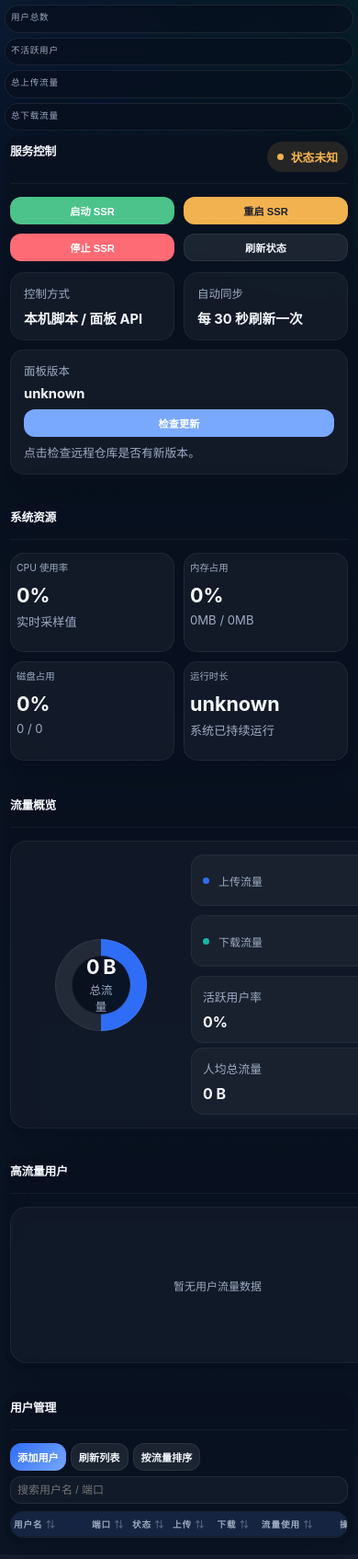
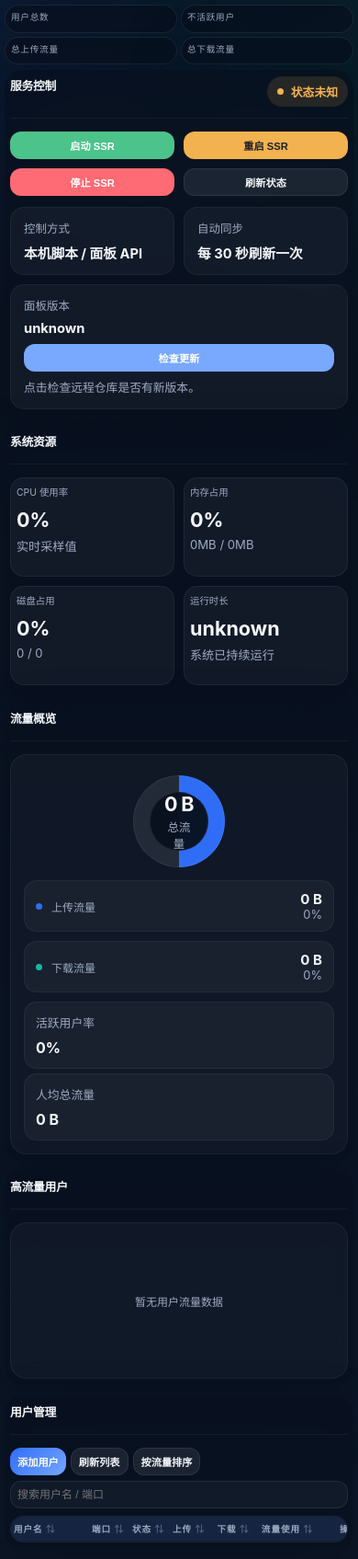
Before and after one commit to Elegying/SSR_Panel, a Flask app: template templates/index.html in a window 390 px wide; the page is wider, and only the part inside the window is pictured. Shown: the part 84-1779 px from the top of that part at 92% size. Run offline with Flask 3, Linux system fonts and the light colour scheme; the template is opened without the code that fills it, so the values that code supplies are empty.

Commit message:
fix: 修复流量概览/用户管理/高流量用户手机端溢出
根本原因：文件内第二段无媒体查询的桌面样式位于第一段
@media 块之后，将移动端媒体查询全部覆盖，具体问题：
- insights-grid 第二列 minmax(320px,...) 在360px屏上把
  流量概览列压成15px，内容大量水平溢出撑宽整个页面
- split-layout minmax(168px)+minmax(240px) 需要最少408px
  直接在手机屏上溢出
- stats-grid repeat(4,1fr) 四列挤在手机上

修复内容（放在文件末尾，覆盖上述规则）：
- insights-grid → 1fr 单列
- split-layout → 1fr 单列
- ops-grid → 1fr 单列
- stats-grid → repeat(2,1fr) 双列
- body 增加 overflow-x:hidden 防止页面级横向滚动
- panel 增加 overflow:hidden 防止子内容溢出
- top-user-meta 取消 white-space:nowrap 防止高流量用户行溢出

Co-Authored-By: Claude Sonnet 4.6 <noreply@anthropic.com>

```diff
--- a/templates/index.html
+++ b/templates/index.html
@@ -1266,17 +1266,60 @@ tr {
 }
 
 /* ===== Mobile Layout Fixes ===== */
+/*
+ * 根本原因：文件内第二段 <style> 是无媒体查询的桌面覆盖样式，
+ * 其位置在第一段的 @media 块之后，导致移动端媒体查询全部被覆盖。
+ * 本段放在最后，用于在移动端重新覆盖那些被第二段覆盖的规则。
+ */
 @media (max-width: 768px) {
-    /* Fix: progress-wrap min-width causes overflow in fixed-layout table cells */
+
+    /* === 核心修复：重新覆盖被第二段样式破坏的网格布局 === */
+
+    /* 防止页面级横向溢出 */
+    body {
+        overflow-x: hidden;
+    }
+
+    /* insights-grid: 第二段设置了 minmax(320px,...) 导致窄屏时
+       第一列（流量概览）只剩约 15px，内容大量溢出，修复为单列 */
+    .insights-grid {
+        grid-template-columns: 1fr;
+        gap: 6px;
+        margin-bottom: 6px;
+    }
+
+    /* split-layout: 第二段设置了 minmax(168px) + minmax(240px)，
+       需要最少 408px，手机屏宽不足直接溢出 */
+    .split-layout {
+        grid-template-columns: 1fr;
+        gap: 8px;
+    }
+
+    /* ops-grid: 第二段设置了两列，手机端改回单列 */
+    .ops-grid {
+        grid-template-columns: 1fr;
+        gap: 6px;
+        margin-bottom: 6px;
+    }
+
+    /* stats-grid: 第二段设置了 repeat(4, 1fr)，手机端改为 2 列 */
+    .stats-grid {
+        grid-template-columns: repeat(2, 1fr);
+        gap: 5px;
+        margin-bottom: 6px;
+    }
+
+    /* === 其他布局修复 === */
+
+    /* Fix: progress-wrap min-width 在 fixed-layout 表格单元中溢出 */
     .progress-wrap {
         min-width: 0;
     }
-    /* Fix: action-cell min-width reset */
     .action-cell {
         min-width: 0;
     }
 
-    /* Fix: toolbar grid overflows on narrow screens — switch to column flex */
+    /* Fix: toolbar 在窄屏溢出，改为垂直堆叠 */
     .toolbar {
         display: flex;
         flex-direction: column;
@@ -1291,7 +1334,7 @@ tr {
         gap: 5px;
     }
     .toolbar-search {
-        flex: 0 0 auto; /* reset 360px flex-basis from desktop */
+        flex: 0 0 auto;
         width: 100%;
         display: flex;
         gap: 5px;
@@ -1305,12 +1348,12 @@ tr {
         width: 100%;
     }
 
-    /* Fix: service-actions 2-column instead of stacked single column */
+    /* Fix: 服务控制按钮改为 2×2 */
     .service-actions {
         grid-template-columns: repeat(2, 1fr);
     }
 
-    /* Fix: update-row stacks on narrow screens */
+    /* Fix: update-row 在窄屏堆叠 */
     .update-row {
         display: flex;
         flex-direction: column;
@@ -1321,7 +1364,7 @@ tr {
         width: 100%;
     }
 
-    /* Fix: password-row wraps long values */
+    /* Fix: 密码弹窗长值换行 */
     .password-row {
         flex-wrap: wrap;
         gap: 4px;
@@ -1331,20 +1374,52 @@ tr {
         text-align: left;
     }
 
-    /* Fix: form actions buttons fill row evenly */
+    /* Fix: 表单操作按钮均分 */
     .form-actions .btn {
         flex: 1;
         min-width: 100px;
     }
 
-    /* Fix: hero-meta pills don't clip first icon span on mobile */
-    .meta-pill {
-        white-space: nowrap;
+    /* Fix: 高流量用户行的流量文字在窄屏换行 */
+    .top-user-meta {
+        white-space: normal;
+        word-break: break-all;
+    }
+
+    /* Fix: 流量概览甜甜圈图在单列下居中 */
+    .donut-wrap {
+        padding: 8px 0;
+    }
+
+    /* 确保 panel 内容不溢出 */
+    .panel {
+        overflow: hidden;
     }
 }
 
 @media (max-width: 480px) {
-    /* Continue fixing on very small screens */
+    body {
+        overflow-x: hidden;
+    }
+
+    /* 同样覆盖第二段桌面样式 */
+    .insights-grid {
+        grid-template-columns: 1fr;
+        gap: 5px;
+    }
+    .split-layout {
+        grid-template-columns: 1fr;
+        gap: 6px;
+    }
+    .ops-grid {
+        grid-template-columns: 1fr;
+        gap: 5px;
+    }
+    .stats-grid {
+        grid-template-columns: repeat(2, 1fr);
+        gap: 4px;
+    }
+
     .progress-wrap {
         min-width: 0;
     }
@@ -1382,6 +1457,13 @@ tr {
     .password-row-value {
         width: 100%;
         text-align: left;
+    }
+    .top-user-meta {
+        white-space: normal;
+        word-break: break-all;
+    }
+    .panel {
+        overflow: hidden;
     }
 }
 </style>
```
